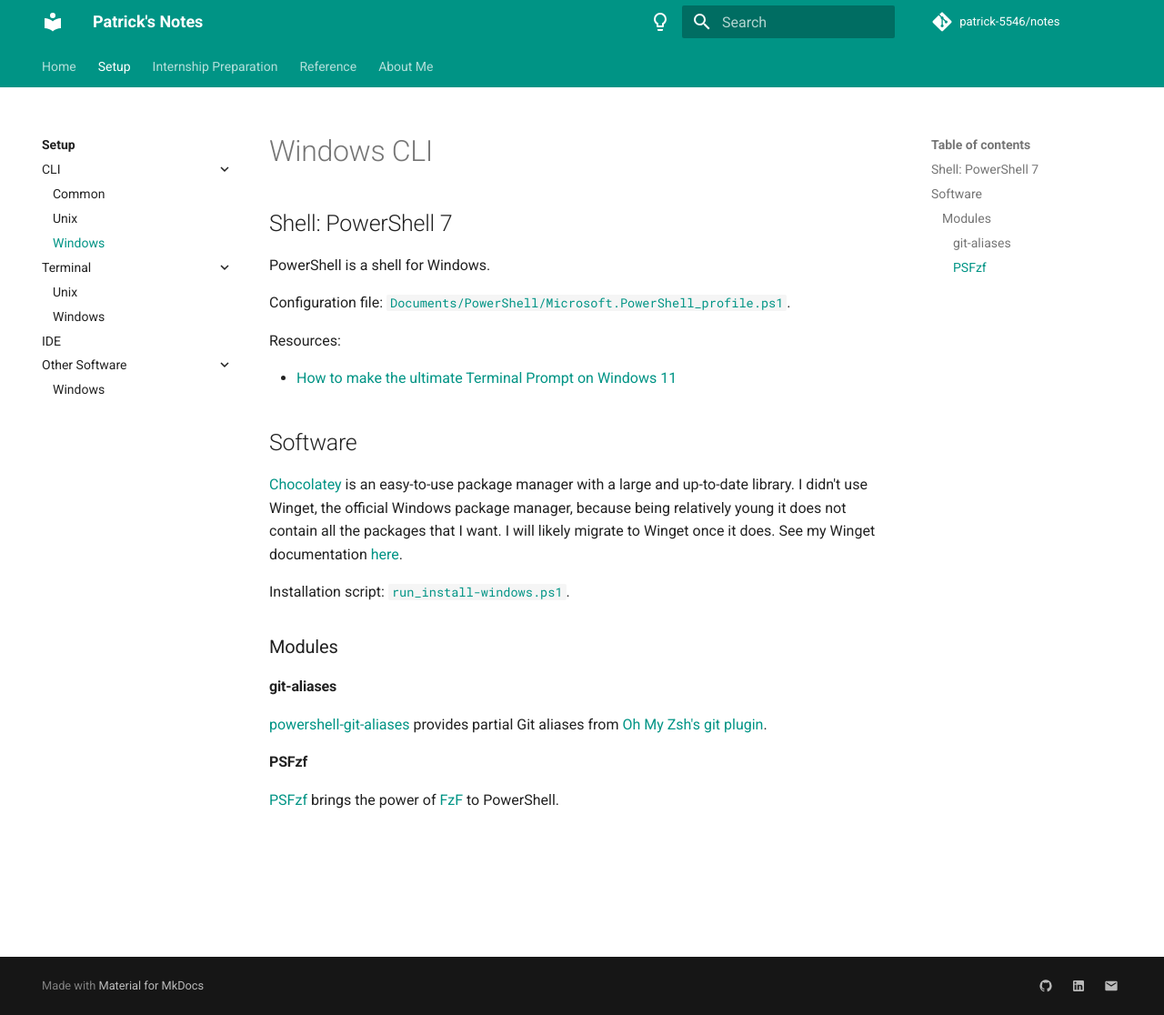
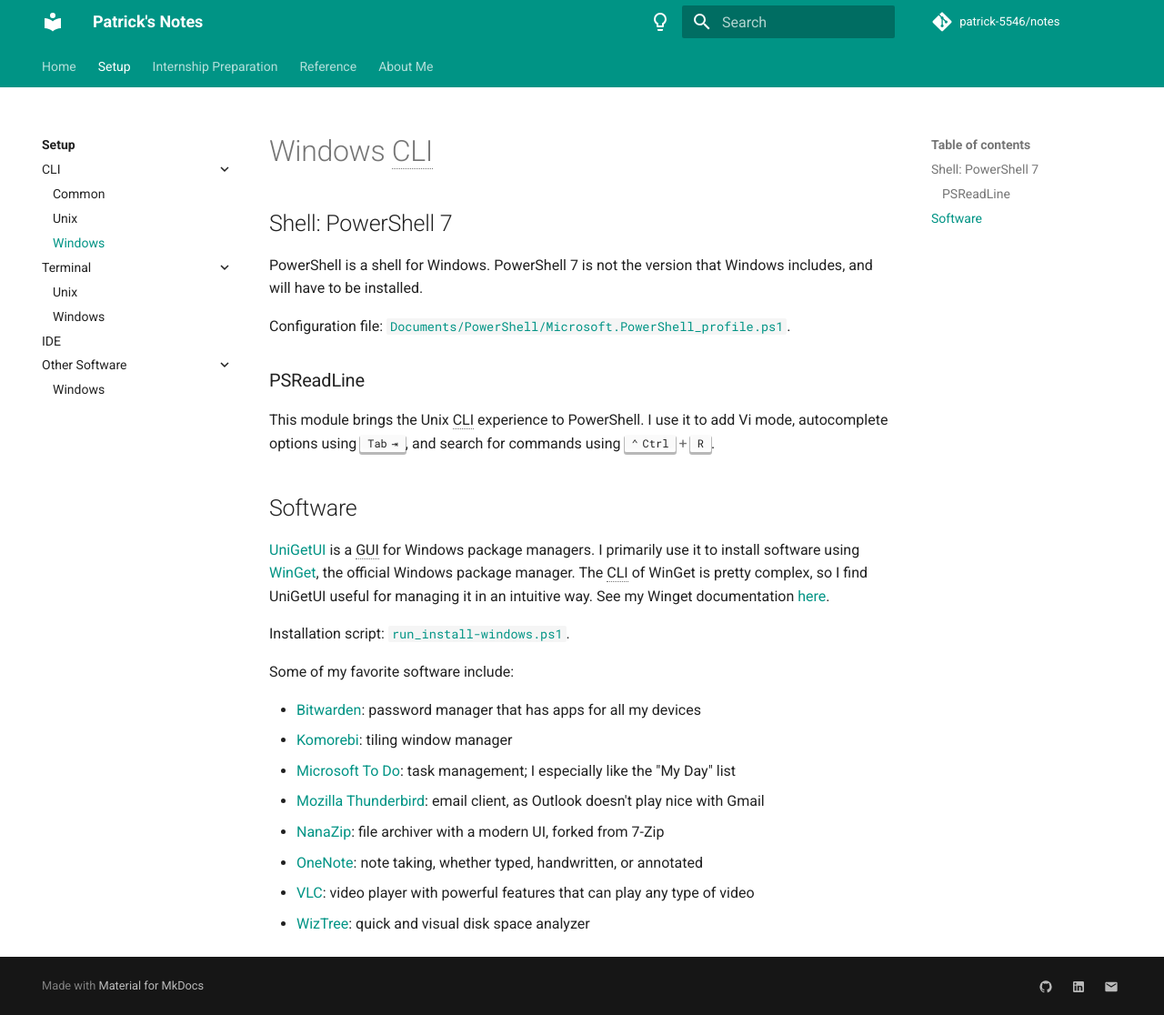
Before and after one commit to patrick-5546/notes, an MkDocs documentation site: the page built from docs/setup/cli/windows-cli.md, in a window 1280 px wide and 1116 px high. Shown: the whole window at 91% size. Built offline with MkDocs 1.6.1 and Material for MkDocs 9.7.7, drawn with Linux system fonts in a browser that asks for light colours; plug-ins that fetch from the network failed and are left out; comment, search, counter and statistics services are not loaded.

Commit message:
Update CLI setup section

```diff
--- a/docs/setup/cli/windows-cli.md
+++ b/docs/setup/cli/windows-cli.md
@@ -2,29 +2,32 @@
 
 ## Shell: PowerShell 7
 
-PowerShell is a shell for Windows.
+PowerShell is a shell for Windows. PowerShell 7 is not the version that Windows includes, and will have to be installed.
 
 Configuration file: [`Documents/PowerShell/Microsoft.PowerShell_profile.ps1`](https://github.com/patrick-5546/dotfiles/blob/main/Documents/PowerShell/Microsoft.PowerShell_profile.ps1).
 
-Resources:
+### PSReadLine
 
-- [How to make the ultimate Terminal Prompt on Windows 11](https://www.youtube.com/watch?v=VT2L1SXFq9U&list=LL)
+This module brings the Unix CLI experience to PowerShell. I use it to add Vi mode, autocomplete options using ++tab++, and search for commands using ++ctrl+r++.
 
 ## Software
 
-[Chocolatey](https://chocolatey.org) is an easy-to-use package manager with a large and up-to-date library.
-I didn't use Winget, the official Windows package manager, because being relatively young it does not contain all the packages that I want.
-I will likely migrate to Winget once it does. See my Winget documentation [here](../software/windows-software.md#winget).
+[UniGetUI](https://github.com/marticliment/UniGetUI) is a GUI for Windows package managers.
+I primarily use it to install software using [WinGet](https://github.com/microsoft/winget-cli), the official Windows package manager.
+The CLI of WinGet is pretty complex, so I find UniGetUI useful for managing it in an intuitive way.
+See my Winget documentation [here](../software/windows-software.md#winget).
 
 Installation script: [`run_install-windows.ps1`](https://github.com/patrick-5546/dotfiles/blob/main/run_install-windows.ps1).
 
-### Modules
+Some of my favorite software include:
 
-#### git-aliases
+- [Bitwarden](https://github.com/bitwarden/clients): password manager that has apps for all my devices
+- [Komorebi](https://github.com/LGUG2Z/komorebi): tiling window manager
+- [Microsoft To Do](https://www.microsoft.com/en-ca/microsoft-365/microsoft-to-do-list-app): task management; I especially like the "My Day" list
+- [Mozilla Thunderbird](https://www.thunderbird.net/en-US/): email client, as Outlook doesn't play nice with Gmail
+- [NanaZip](https://github.com/M2Team/NanaZip): file archiver with a modern UI, forked from 7-Zip
+- [OneNote](https://www.microsoft.com/en-ca/microsoft-365/onenote/digital-note-taking-app): note taking, whether typed, handwritten, or annotated
+- [VLC](https://www.videolan.org/): video player with powerful features that can play any type of video
+- [WizTree](https://diskanalyzer.com/): quick and visual disk space analyzer
 
-[powershell-git-aliases](https://github.com/gluons/powershell-git-aliases) provides partial Git aliases from
-[Oh My Zsh's git plugin](https://github.com/ohmyzsh/ohmyzsh/tree/master/plugins/git).
-
-#### PSFzf
-
-[PSFzf](https://github.com/kelleyma49/PSFzf) brings the power of [FzF](./common-cli.md#fzf) to PowerShell.
+--8<-- "includes/abbreviations.md"
```
Also changed, not shown: docs/setup/cli/common-cli.md (+29 -12 lines), docs/setup/cli/unix-cli.md (+11 -12 lines), includes/abbreviations.md (+1 -0 lines).
